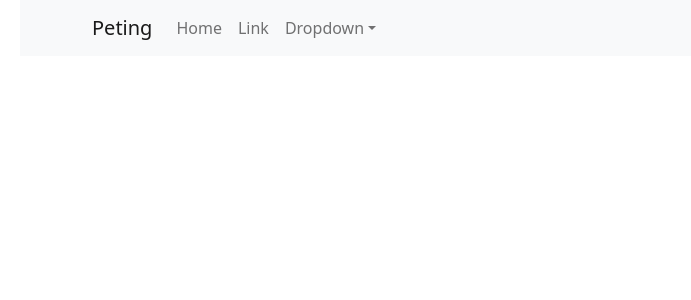
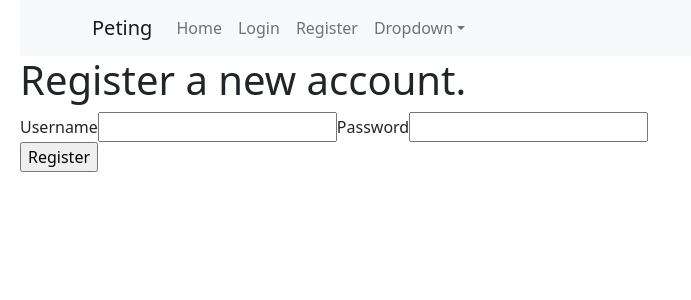
Before and after one commit to brendan-young/peting, a React (Create React App) app in the folder client/: page /register in a window 1280 px wide. Shown: the top 300 px of the page, without its empty margins (0-691 px from the left). Built offline with nearby package versions, Linux system fonts and the light colour scheme; no server answers.

Commit message:
login, logout, register working

```diff
--- a/client/src/App.js
+++ b/client/src/App.js
@@ -10,6 +10,9 @@ import CreateReview from './components/CreateReview'
 import NavigationBar from './components/Nav/NavigationBar'
 import Home from './components/Home';
 import ToyDetails from './components/ToyDetails';
+import Login from './components/Users/Login'
+import Register from './components/Users/Register'
+import Logout from './components/Users/Logout';
 
 
 
@@ -17,6 +20,7 @@ const App = () => {
   const [toys, setToys] = useState([])
   const [reviews, setReviews] = useState([])
   const [pets, setPets] = useState([])
+  const [authorised, setAuthorised] = useState(null)
 
   const navigate = useNavigate();
 
@@ -54,6 +58,16 @@ const App = () => {
     getPets()
   }, [])
 
+  const handleAuthentification = (authed) => {
+    setAuthorised(authed)
+    navigate("/")
+  }
+
+  const handleLogout = () => {
+    setAuthorised(false)
+    navigate("/")
+  }
+
   return (
     <div className='App'>
       < NavigationBar />
@@ -83,6 +97,18 @@ const App = () => {
               <CreateReview />
             } />
 
+          <Route
+            path="/login"
+            element={<Login handleLogin={handleAuthentification} /> } />
+
+          <Route
+            path="/register"
+            element={<Register handleRegister={handleAuthentification} />} />
+
+          <Route
+            path="/logout"
+            element={<Logout handleLogout={handleLogout} />} />
+
         </Routes>
       </main>
     </div>
--- a/client/src/components/Nav/NavigationBar.js
+++ b/client/src/components/Nav/NavigationBar.js
@@ -16,7 +16,8 @@ const NavigationBar = () => {
         <Navbar.Collapse id="basic-navbar-nav">
           <Nav className="me-auto">
             <Nav.Link to="/" onClick={() => {navigate("/")}}>Home</Nav.Link>
-            <Nav.Link to="/login">Link</Nav.Link>
+            <Nav.Link to="/login" onClick={() => {navigate("/login")}}>Login</Nav.Link>
+            <Nav.Link to="/register" onClick={() => {navigate("/register")}}>Register</Nav.Link>
             <NavDropdown title="Dropdown" id="basic-nav-dropdown">
               <NavDropdown.Item href="#action/3.1">Action</NavDropdown.Item>
               <NavDropdown.Item href="#action/3.2">
--- /dev/null
+++ b/client/src/components/Users/Login.js
@@ -0,0 +1,55 @@
+import { useState } from 'react'
+
+
+const Login = (props) => {
+  const [fields, setFields] = useState({ username: "", password: "" })
+  // console.log(fields)
+
+  const handleChange = (e) => {
+    setFields({
+      ...fields,
+      [e.target.name]: e.target.value
+    })
+  }
+
+  const handleSubmit = async (e) => {
+    e.preventDefault()
+    const res = await fetch('/login', {
+      method: 'POST',
+      headers: { 'Content-Type': 'application/json' },
+      body: JSON.stringify(fields)
+    })
+    const data = await res.json()
+    console.log(data.msg)
+    props.handleLogin(data.authorised)
+  }
+
+  return (
+    <form onSubmit={handleSubmit}>
+      <h1>Log In</h1>
+      <div>
+        <label htmlFor="username">Username</label>
+        <input
+          value={fields.username}
+          onChange={handleChange}
+          name="username"
+          type="text"
+          id="username"
+        />
+      </div>
+      <div>
+        <label htmlFor="password">Password</label>
+        <input
+          value={fields.password}
+          onChange={handleChange}
+          name="password"
+          type="password"
+          id="password"
+        />
+      </div>
+      <input type="submit" value="Login" />
+    </form>
+  )
+}
+
+export default Login
--- /dev/null
+++ b/client/src/components/Users/Logout.js
@@ -0,0 +1,19 @@
+import React from 'react'
+
+import Button from 'react-bootstrap/Button';
+
+const Logout = (props) => {
+
+  const handleLogout = async () => {
+    console.log("Logged Out")
+    const res = await fetch('/logout', {
+      method: 'POST'
+    })
+  }
+
+  return (
+    <Button onClick={props.handleLogout}> Logout </Button>
+  )
+}
+
+export default Logout
--- /dev/null
+++ b/client/src/components/Users/Register.js
@@ -0,0 +1,51 @@
+import { useState } from 'react'
+
+const Register = (props) => {
+  const [fields, setFields] = useState({ username: "", password: "" })
+
+  const handleChange = (e) => {
+    setFields({
+      ...fields,
+      [e.target.name]: e.target.value,
+    })
+  }
+
+  const handleSubmit = async (e) => {
+    e.preventDefault()
+    const res = await fetch("/register", {
+      method: 'POST',
+      headers: { "Content-Type": "application/json" },
+      body: JSON.stringify(fields)
+    })
+    const data = await res.json()
+    console.log(data)
+    props.handleRegister(data.authorised)
+  }
+
+  return (
+    <form onSubmit={handleSubmit}>
+      <h1>Register a new account.</h1>
+      <div>
+        <label htmlFor="username">Username</label>
+        <input
+          value={fields.username}
+          onChange={handleChange}
+          name="username"
+          type="text"
+          id="username"
+        />
+        <label htmlFor="password">Password</label>
+        <input
+          value={fields.password}
+          onChange={handleChange}
+          name="password"
+          type="password"
+          id="password"
+        />
+      </div>
+      <input type="submit" value="Register" />
+    </form>
+  )
+}
+
+export default Register
```
Also changed, not shown: client/src/components/ToyDetails.js (+0 -11 lines).
